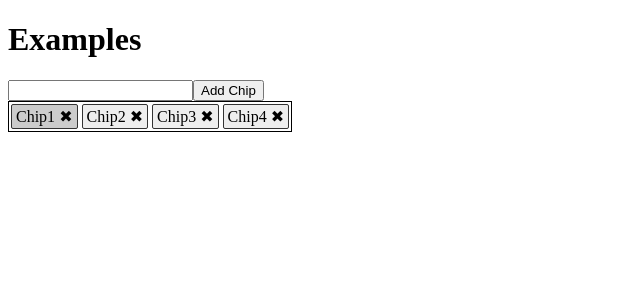
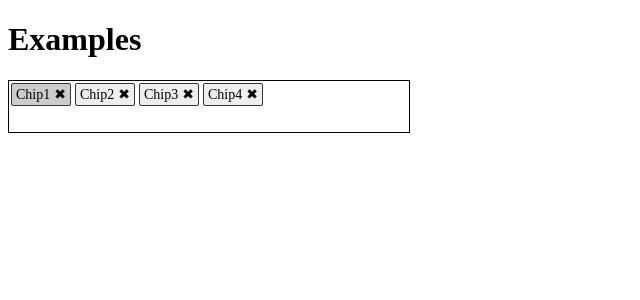
Before and after one commit to gregchamberlain/react-chips, a React app: page / in a window 1280 px wide. Shown: the top 300 px of the page, without its empty margins (0-640 px from the left). Built offline with nearby package versions, Linux system fonts and the light colour scheme; the HTML template or start-up script is replaced by a standard one.

Commit message:
Added basic input

```diff
--- a/examples/Basic.js
+++ b/examples/Basic.js
@@ -1,7 +1,7 @@
 // @flow
 import React, { Component } from 'react';
 
-import Chips from 'src';
+import Chips, { Input } from 'src';
 
 type Props = {};
 type State = {
@@ -29,25 +29,19 @@ class BasicExample extends Component<Props, State> {
     this.setState({ inputValue: e.target.value });
   }
 
-  addChip = (e: SyntheticEvent<HTMLFormElement>) => {
-    e.preventDefault();
-    if (this.state.inputValue) {
-      this.setState((state: State): {} => ({
-        value: [...state.value, state.inputValue],
-        inputValue: ''
-      }));
-    }
+  addChip = (chip: mixed) => {
+    this.setState((state: State): {} => ({
+      value: [...state.value, chip]
+    }));
   }
 
   render(): React$Node {
     return (
-      <div>
-        <form onSubmit={this.addChip}>
-        <input type="text" value={this.state.inputValue} onChange={this.onChange} />
-        <button>Add Chip</button>
-        </form>
-        <Chips value={this.state.value} onRequestRemoveChip={this.onRequestRemove}/>
-      </div>
+      <Chips value={this.state.value} onRequestRemoveChip={this.onRequestRemove}>
+        <Input
+          onRequestAddChip={this.addChip}
+        />
+      </Chips>
     );
   }
 };
--- a/src/Chip.js
+++ b/src/Chip.js
@@ -24,7 +24,9 @@ const styles: {
     margin: 2,
     padding: '2px 4px',
     border: '1px solid #333',
-    borderRadius: 2
+    borderRadius: 2,
+    fontSize: 14,
+    boxSizing: 'border-box'
   },
   remove: {
     cursor: 'pointer',
--- a/src/Chips.js
+++ b/src/Chips.js
@@ -1,16 +1,19 @@
 // @flow
 import React from 'react';
+import type { ChildrenArray, Node, Element } from 'react';
 import PropTypes from 'prop-types';
+import { findDOMNode } from 'react-dom';
 
 import Chip from 'src/Chip';
 
 type Props = {
   onRequestRemoveChip: (index: number) => () => void,
   value: Array<mixed>,
-  style: {[string]: mixed}
+  style: {[string]: mixed},
+  children: ChildrenArray<Node>
 };
 
-const Chips = ({ value, onRequestRemoveChip, style }: Props): React$Node => {
+const Chips = ({ value, onRequestRemoveChip, style, children }: Props): React$Node => {
   const chips = value.map((chipValue: mixed, index: number): React$Node => (
     <Chip
       key={index}
@@ -22,6 +25,7 @@ const Chips = ({ value, onRequestRemoveChip, style }: Props): React$Node => {
   return (
     <div style={style}>
       {chips}
+      {children}
     </div>
   );
 };
@@ -29,7 +33,8 @@ const Chips = ({ value, onRequestRemoveChip, style }: Props): React$Node => {
 Chips.propTypes = {
   onRequestRemoveChip: PropTypes.func,
   value: PropTypes.arrayOf(PropTypes.any.isRequired).isRequired,
-  style: PropTypes.object
+  style: PropTypes.object,
+  children: PropTypes.node
 };
 
 Chips.defaultProps = {
--- /dev/null
+++ b/src/Input.js
@@ -0,0 +1,84 @@
+// @flow
+import React, { Component } from 'react';
+import PropTypes from 'prop-types';
+
+type Props = {
+  onChange?: () => void,
+  value?: string,
+  createChipKeys: Array<string | number>,
+  onRequestAddChip: (chip: mixed) => void,
+  style: {[string]: mixed}
+};
+
+type State = {
+  value: string
+};
+
+class Input extends Component<Props, State> {
+
+  static defaultProps = {
+    onRequestAddChip: () => {},
+    createChipKeys: ['Tab', 'Enter'],
+    style: {
+      outline: 'none',
+      border: 'none',
+      margin: 2,
+      padding: '2px 4px',
+      fontSize: 14
+    }
+  }
+
+  state = {
+    value: ''
+  }
+
+  value = (): string => {
+    return this.props.value || this.state.value;
+  }
+
+  onChange = (e: SyntheticInputEvent<HTMLInputElement>) => {
+    if (this.props.onChange) {
+      this.props.onChange;
+    } else {
+      this.setState({ value: e.target.value });
+    }
+  }
+
+  onKeyDown = (e: SyntheticKeyboardEvent<HTMLInputElement>) => {
+    if (this.value() === '' && e.key === 'Backspace') {
+    }
+    const { createChipKeys } = this.props;
+    if (this.value() && createChipKeys.includes(e.key) || createChipKeys.includes(e.keyCode)) {
+      e.preventDefault();
+      this.props.onRequestAddChip(this.value());
+      if (!this.props.onChange) {
+        this.setState({ value: '' });
+      }
+    }
+  }
+
+  render(): React$Node {
+    return (
+      <input
+        type="text"
+        onChange={this.onChange}
+        value={this.value()}
+        onKeyDown={this.onKeyDown}
+        style={this.props.style}
+      />
+    );
+  }
+};
+
+const style: {[string]: mixed} = {
+
+};
+
+Input.propTypes = {
+  onChange: PropTypes.func,
+  value: PropTypes.string,
+  createChipKeys: PropTypes.oneOf([PropTypes.string, PropTypes.number]),
+  onRequestAddChip: PropTypes.func.isRequired
+};
+
+export default Input;
--- a/src/index.js
+++ b/src/index.js
@@ -1,4 +1,9 @@
 // @flow
 import Chips from './Chips';
+import Input from 'src/Input';
 
 export default Chips;
+
+export {
+  Input
+};
```
